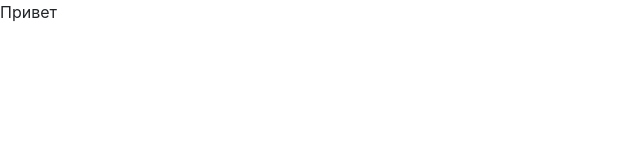
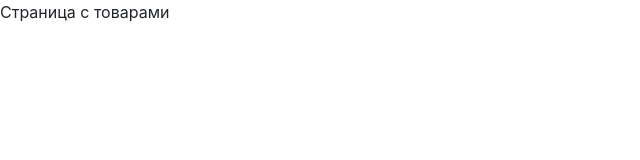
Before and after one commit to NikiRyz/online-store, a React (Create React App) app in the folder client/: page / in a window 1280 px wide. Shown: the top 160 px of the page, without its empty margins (0-640 px from the left). Built offline with nearby package versions, Linux system fonts and the light colour scheme.

Commit message:
Роутинг

```diff
--- a/client/src/App.js
+++ b/client/src/App.js
@@ -1,5 +1,11 @@
-function App() {
-  return <div className="App">Привет</div>;
-}
+import { BrowserRouter } from "react-router-dom";
+import AppRouter from "./components/AppRouter";
+const App = () => {
+  return (
+    <BrowserRouter>
+      <AppRouter />
+    </BrowserRouter>
+  );
+};
 
 export default App;
--- /dev/null
+++ b/client/src/components/AppRouter.js
@@ -0,0 +1,15 @@
+import React from "react";
+import { Switch, Route, Redirect } from "react-router-dom";
+import { publicRoutes } from "../routes";
+const AppRouter = () => {
+  return (
+    <Switch>
+      {publicRoutes.map(({ path, Component }) => (
+        <Route key={path} path={path} component={Component} exact />
+      ))}
+      <Redirect to="/" />
+    </Switch>
+  );
+};
+
+export default AppRouter;
--- a/client/src/pages/DevicePage.js
+++ b/client/src/pages/DevicePage.js
@@ -3,7 +3,7 @@ import React from 'react';
 const DevicePage = () => {
     return (
         <div>
-
+            Страница устройства
         </div>
     );
 }
--- /dev/null
+++ b/client/src/routes.js
@@ -0,0 +1,21 @@
+import Shop from "./pages/Shop";
+import Auth from "./pages/Auth";
+import DevicePage from "./pages/DevicePage";
+export const publicRoutes=[
+    {
+        path:'/',
+        Component:Shop,
+    },
+    {
+        path:'/login',
+        Component:Auth,
+    },
+    {
+        path:'/registration',
+        Component:Auth,
+    },
+    {
+        path:'/device'+'/:id',
+        Component:DevicePage,
+    },
+]
```
